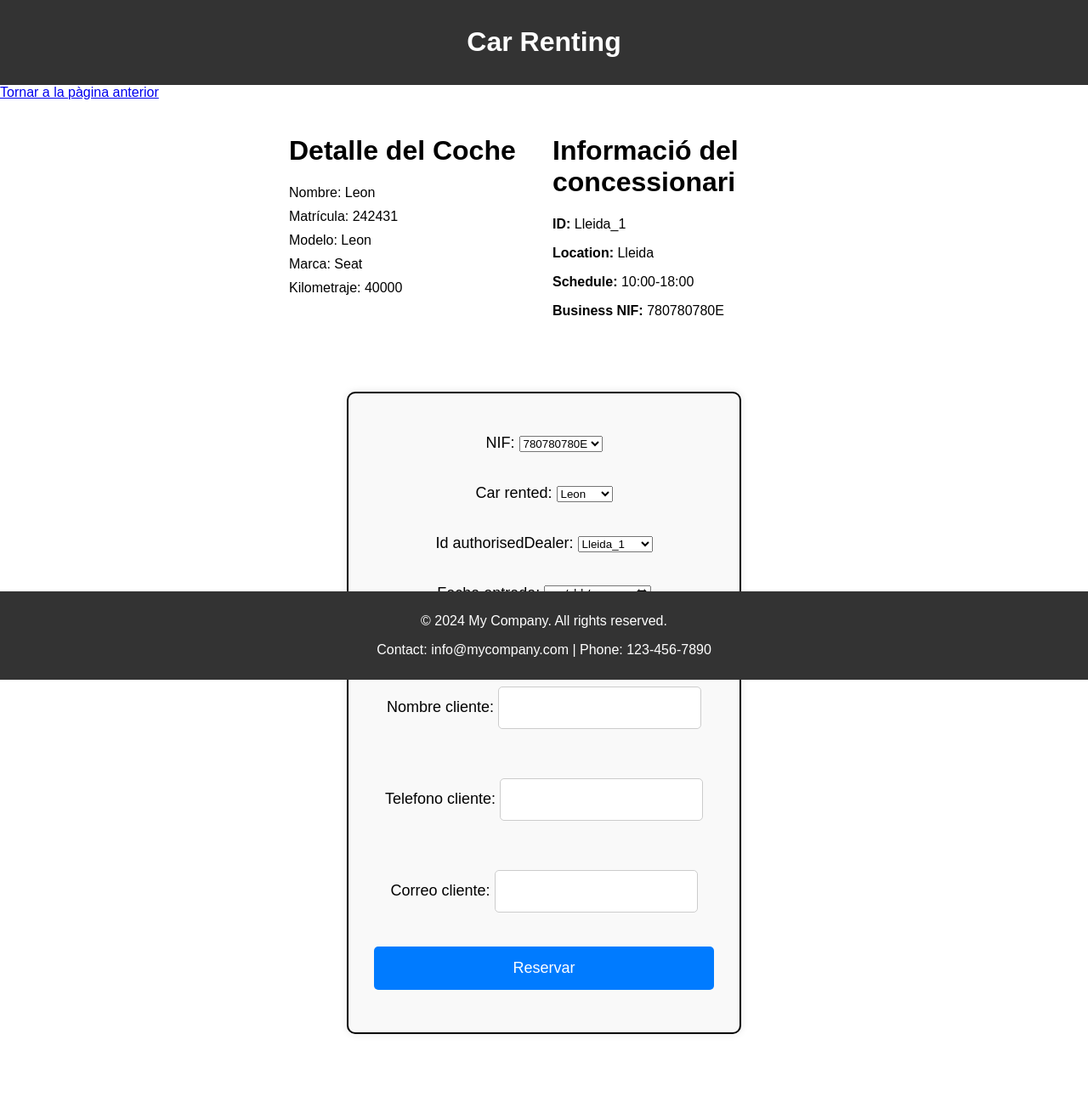
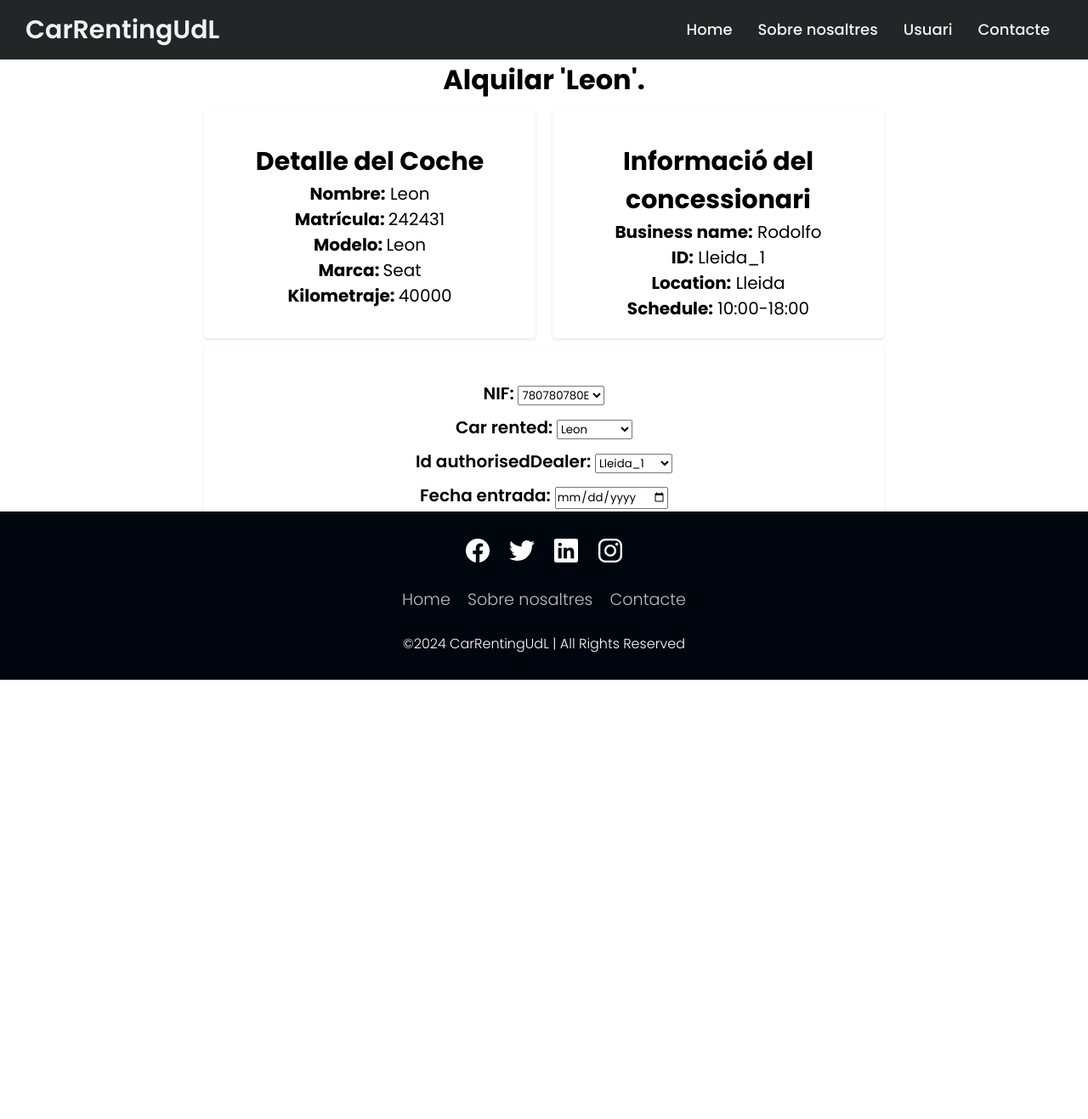
Before and after one commit to bellugue/Web_Project_Deliverable, a Django app: a page that uses templates/car_selection.html in a window 1280 px wide. Shown: the whole page at 85% size. After the commit the page ends 800 px from the top, so only its background shows below. Run offline with Django 5.2, Linux system fonts and the light colour scheme; a user stored in the database is signed in; data comes from the database, SQL or seed files in the repository; both versions use the stored data as it was after the commit.

Commit message:
Improved stylesand htmls

```diff
--- a/Car_Renting/views.py
+++ b/Car_Renting/views.py
@@ -58,6 +58,7 @@
     context = {'form': form}
     return render(request, 'passwordReset.html', context)
 
+
 @login_required(login_url='login')
 def seleccio_cotxe(request, car_name, dealer_id):
     car = get_object_or_404(Car, name=car_name)
@@ -66,8 +67,12 @@
     if request.method == 'POST':
         form = RentForm(request.POST)
         if form.is_valid():
-            form.save()
-            # Redirige a alguna página de éxito o haz lo que necesites después de guardar el formulario
+            # Modificar el formulario antes de guardarlo para establecer los valores predeterminados
+            rent = form.save(commit=False)
+            rent.NIF = dealer.NIF_bussines
+            rent.car_rented = car
+            rent.id_authorisedDealer = dealer
+            rent.save()
             return redirect('homePage')
     else:
         # Completar automáticamente los campos del formulario con la información obtenida
@@ -76,8 +81,9 @@
             'car_rented': car,
             'id_authorisedDealer': dealer
         }
-
-        # Crear una instancia del formulario con los datos iniciales
         form = RentForm(initial=initial_data)
+        form.fields['NIF'].widget.attrs['readonly'] = True
+        form.fields['car_rented'].widget.attrs['readonly'] = True
+        form.fields['id_authorisedDealer'].widget.attrs['readonly'] = True
 
     return render(request, 'car_selection.html', {'car': car, 'dealer': dealer, 'form': form})
--- a/static/car_selection.css
+++ b/static/car_selection.css
@@ -1,100 +1,76 @@
-body{
-    font-family: Arial, sans-serif;
-    margin: 0;
-    padding: 0;
+h1{
+    margin-top: 750px;
+    margin-bottom: 10px;
+}
+.details-wrapper {
+    max-width: 800px;
+    display: grid;
+    grid-template-columns: repeat(2, 1fr);
+    grid-gap: 20px;
+    margin: 0 auto; /* Centrar el contenedor horizontalmente */
 }
 
-header {
-    background-color: #333;
-    color: #fff;
-    padding: 10px 0;
-    text-align: center;
-    top: 0;
-    width: 100%;
+h2 {
+    color: #000000;
+    margin-top: 20px;
+}
+
+.details-container {
+    background-color: #fff;
+    border-radius: 5px;
+    box-shadow: 0 2px 4px rgba(0, 0, 0, 0.1);
+    padding: 20px;
+}
+
+.details-content {
+    display: flex;
+    flex-direction: column;
+}
+
+.details-content p {
+    font-weight: 400;
+    margin: 0;
+}
+
+.details-content strong {
+    font-weight: bold;
 }
 
 
-.car-details {
-    float: left; /* Alinea a la izquierda */
-    width: calc(50% - 10px); /* Toma la mitad del ancho del contenedor */
-    padding-right: 20px; /* Espacio a la derecha */
+.form-container {
+    background-color: #fff;
+    border-radius: 5px;
+    box-shadow: 0 2px 4px rgba(0, 0, 0, 0.1);
+    padding: 20px;
+    max-width: 800px;
+    margin: 10px auto;
 }
 
-/* Estilos para la información del concesionario */
-.concessionaire-info {
-    float: left; /* Alinea a la izquierda */
-    width: calc(50% - 10px); /* Toma la mitad del ancho del contenedor */
-}
-
-.car-details p {
-    margin: 10px 0; /* Espacio entre cada detalle */
-    font-size: 16px; /* Tamaño de fuente */
+.auth-dealer-info {
+    margin-top: 40px;
 }
 
 
-.container {
-    max-width: 600px; /* Ancho máximo del contenedor */
-    margin: 0 auto; /* Centra el contenedor horizontalmente */
-    padding: 20px; /* Espacio alrededor del contenedor */
+/* Estilos para el formulario */
+form {
+    margin-top: 20px;
 }
 
-footer {
-    background-color: #333;
-    color: #fff;
-    text-align: center;
-    padding: 10px 0;
-    position: fixed;
-    left: 0;
-    right: 0;
-    bottom: 0;
-    width: 100%;
-}/* Estilo del contenedor del formulario */
-
-/* Estilo del contenedor del formulario */
-.form-container {
-    width: 400px; /* Ancho del contenedor */
-    margin: 50px auto 100px auto; /* Centrar el contenedor vertical y horizontalmente, con margen grande en la parte inferior */
-    padding: 30px; /* Espacio interior del contenedor */
-    border: 2px solid #000000; /* Borde del contenedor */
-    border-radius: 10px; /* Bordes redondeados */
-    background-color: #f9f9f9; /* Color de fondo del contenedor */
-    box-shadow: 0px 0px 10px 0px rgba(0,0,0,0.1); /* Sombra suave */
+form p {
+    margin-bottom: 10px;
 }
 
-/* Estilo del formulario */
-.form-container form {
-    display: flex;
-    flex-direction: column; /* Disposición en columnas */
+button[type="submit"] {
+    display: block;
+    width: 100%;
+    padding: 10px;
+    background-color: #007bff;
+    color: #fff;
+    border: none;
+    border-radius: 5px;
+    cursor: pointer;
 }
 
-/* Estilo de los campos del formulario */
-.form-container input[type="text"],
-.form-container input[type="email"],
-.form-container button {
-    margin-bottom: 20px; /* Espacio entre los campos */
-    padding: 15px; /* Espacio interior del campo */
-    border: 1px solid #ccc; /* Borde del campo */
-    border-radius: 5px; /* Bordes redondeados del campo */
-    font-size: 16px; /* Tamaño de fuente */
+button[type="submit"]:hover {
+    background-color: #0056b3;
 }
-
-/* Estilo del botón de envío */
-.form-container button {
-    background-color: #007bff; /* Color de fondo del botón */
-    color: #fff; /* Color del texto del botón */
-    cursor: pointer; /* Cambiar el cursor al pasar por encima */
-    font-size: 18px; /* Tamaño de fuente */
-    border: none; /* Eliminar borde */
-}
-
-/* Estilo del botón de envío al pasar el ratón */
-.form-container button:hover {
-    background-color: #0056b3; /* Color de fondo al pasar el ratón */
-}
-
-/* Estilo del texto dentro del formulario */
-.form-container p {
-    text-align: center; /* Centrar texto */
-    margin-bottom: 20px; /* Espacio grande en la parte inferior del texto */
-    font-size: 18px; /* Tamaño de fuente */
-}
--- a/templates/car_selection.html
+++ b/templates/car_selection.html
@@ -1,36 +1,39 @@
-<!DOCTYPE html>
-<html lang="en">
-<head>
+{% extends 'prova2.html' %}
 {% load static %}
+
+{% block title %}
+    Alquilar cotxe
+{% endblock %}
+
+
+
+
+{% block content %}
         <link rel="stylesheet" type="text/css" href="{% static 'car_selection.css' %}">
-    <meta charset="UTF-8">
-    <title>Title</title>
-</head>
-<body>
-    <header>
-       <h1>Car Renting</h1>
-    </header>
-    <a href="#" onclick="history.back();">Tornar a la pàgina anterior</a>
-    <div class="container">
-        <div class="car-details">
-            <h1>Detalle del Coche</h1>
-            <p>Nombre: {{ car.name }}</p>
-            <p>Matrícula: {{ car.licensePlate }}</p>
-            <p>Modelo: {{ car.model }}</p>
-            <p>Marca: {{ car.brand }}</p>
-            <p>Kilometraje: {{ car.mileage }}</p>
+        <h1>Alquilar '{{ car.name }}'.</h1>
+        <div class="details-wrapper">
+            <div class="details-container">
+                <h2>Detalle del Coche</h2>
+                <div class="details-content">
+                    <p><strong>Nombre:</strong> {{ car.name }}</p>
+                    <p><strong>Matrícula: </strong>{{ car.licensePlate }}</p>
+                    <p><strong>Modelo: </strong> {{ car.model }}</p>
+                    <p><strong>Marca: </strong> {{ car.brand }}</p>
+                    <p><strong>Kilometraje: </strong> {{ car.mileage }}</p>
                 </div>
-        <div class="auth-dealer-info">
-            <h1>Informació del concessionari</h1>
+            </div>
+            <div class="details-container">
+                <h2>Informació del concessionari</h2>
+                <div class="details-content">
+                    <p><strong>Business name:</strong> {{ dealer.NIF_bussines.name }}</p>
                     <p><strong>ID:</strong> {{ dealer.id_authorisedDealer }}</p>
                     <p><strong>Location:</strong> {{ dealer.location }}</p>
                     <p><strong>Schedule:</strong> {{ dealer.schedule }}</p>
-            <!-- Si deseas mostrar también el NIF del negocio -->
-            <p><strong>Business NIF:</strong> {{ dealer.NIF_bussines.NIF }}</p>
                 </div>
-        <div class="rent-info"></div>
+            </div>
+        </div>
 
-    </div>
+
        <div class="form-container">
             <form method="post">
                 {% csrf_token %}
@@ -38,9 +41,4 @@
                 <button type="submit">Reservar</button>
             </form>
         </div>
-    <footer>
-        <p>© 2024 My Company. All rights reserved.</p>
-        <p>Contact: info@mycompany.com | Phone: 123-456-7890</p>
-    </footer>
-</body>
-</html>
+{% endblock %}
```
Also changed, not shown: static/carlist.css (+40 -33 lines), static/homePage.css (+30 -40 lines), templates/carlist.html (+6 -3 lines), templates/homePage.html (+15 -7 lines), db.sqlite3. Lines whose indentation alone changed are shown as unchanged.
